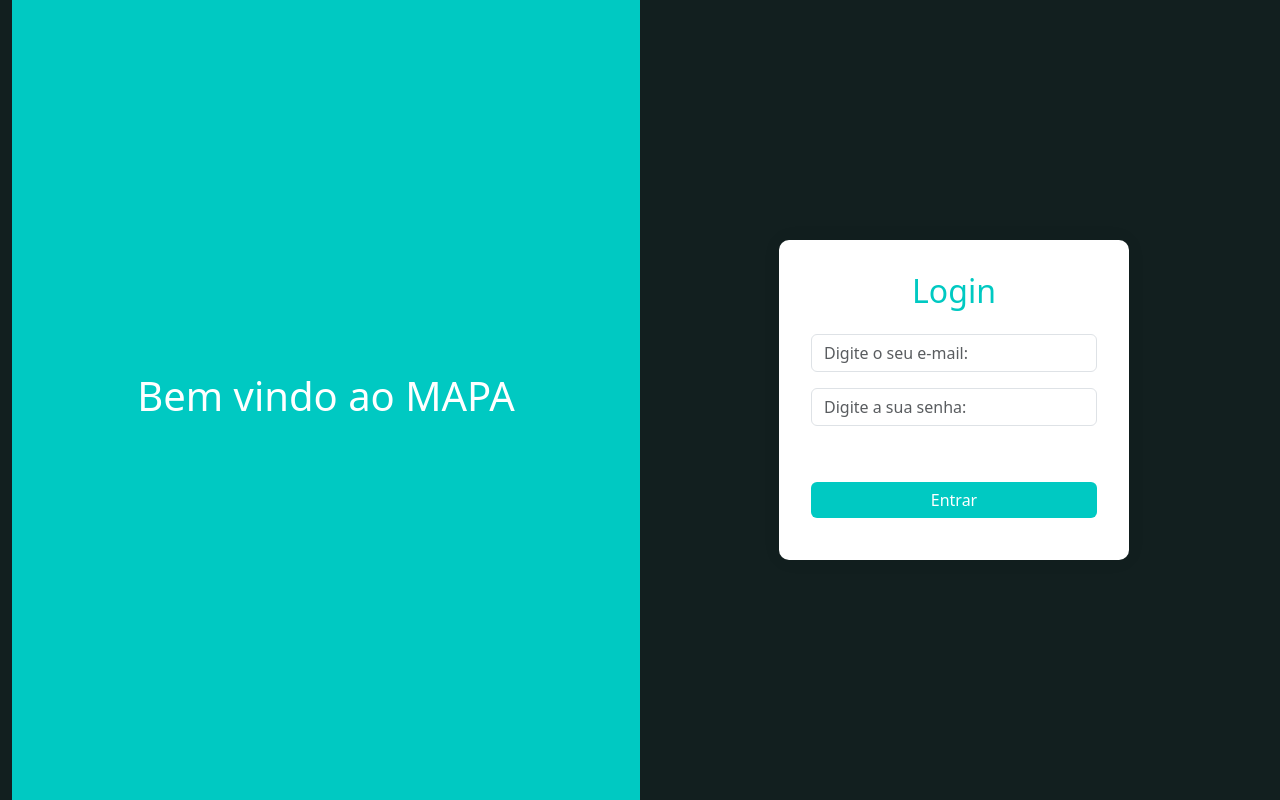
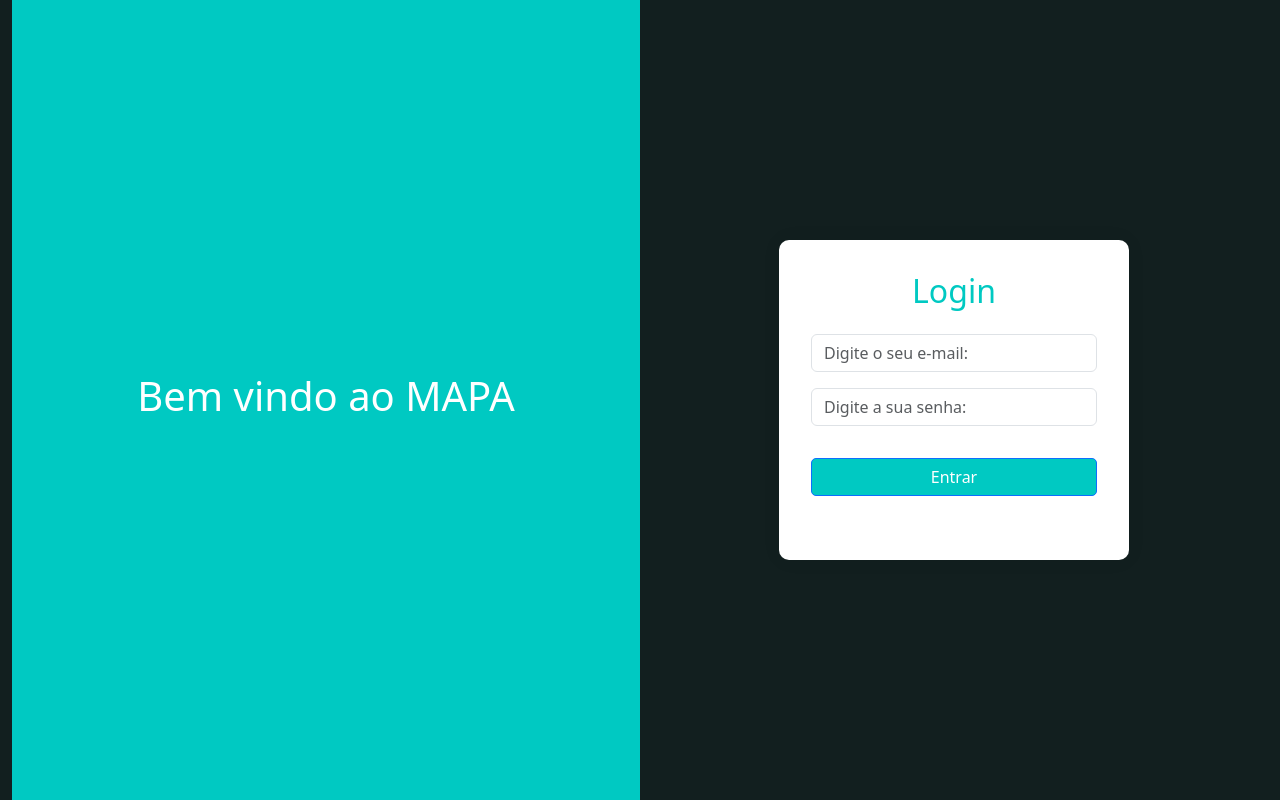
Before and after one commit to analicedantas/MAPA, a PHP site: page / in a window 1280 px wide. Run offline with PHP 8.4, Linux system fonts and the light colour scheme.

Commit message:
Update index.php

```diff
--- a/index.php
+++ b/index.php
@@ -73,8 +73,9 @@ if (isset($_POST['email'])) {
         }
         .btn.btn-primary.w-100 {
             background-color: rgba(0, 201, 194, 1);
-            border: none;
-            margin-top: 5vh;
+            margin-top: 2vh;
+            width: 50px;
+            border-radius: 5px;
 }
     </style>
 </head>
```
